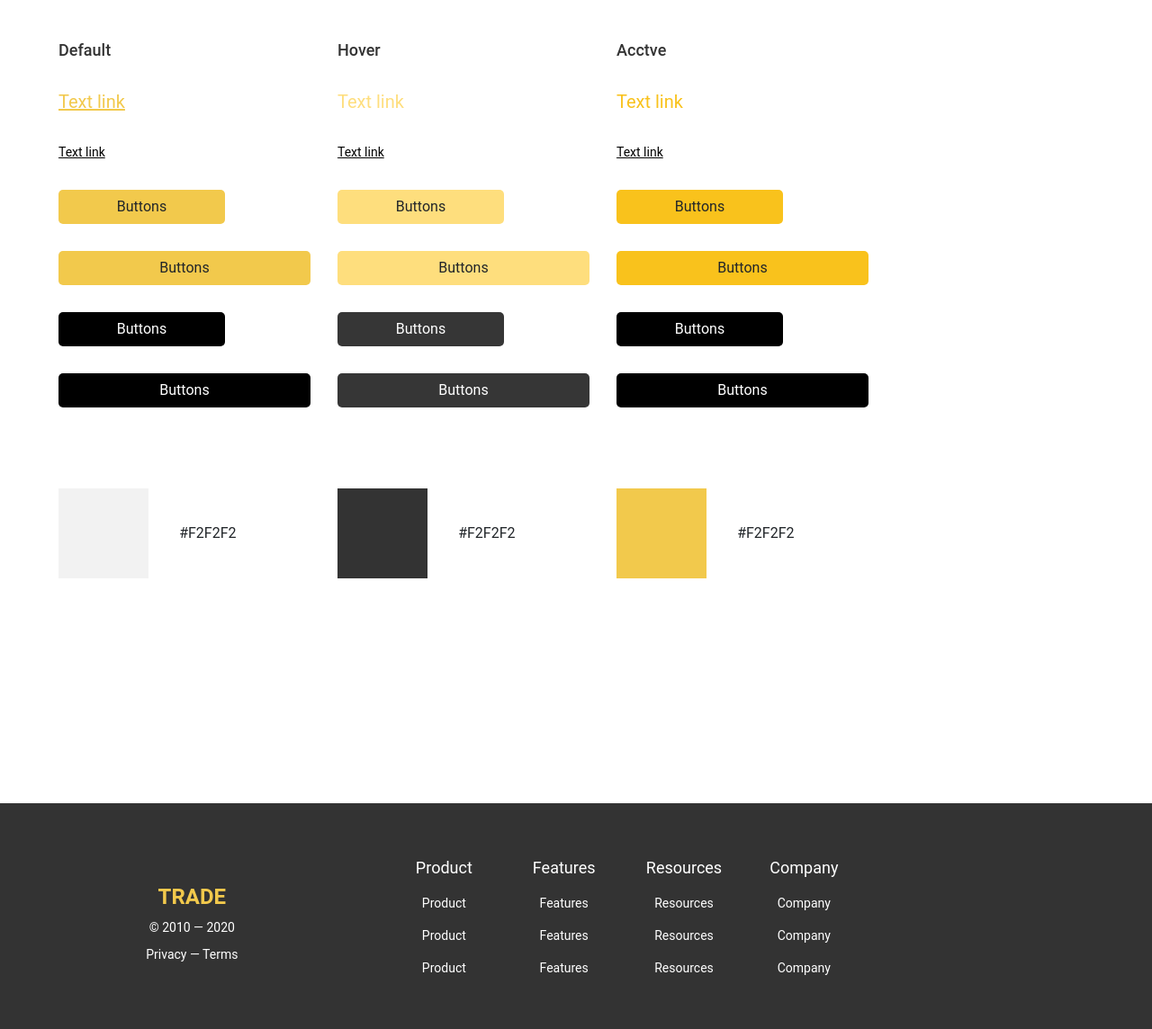
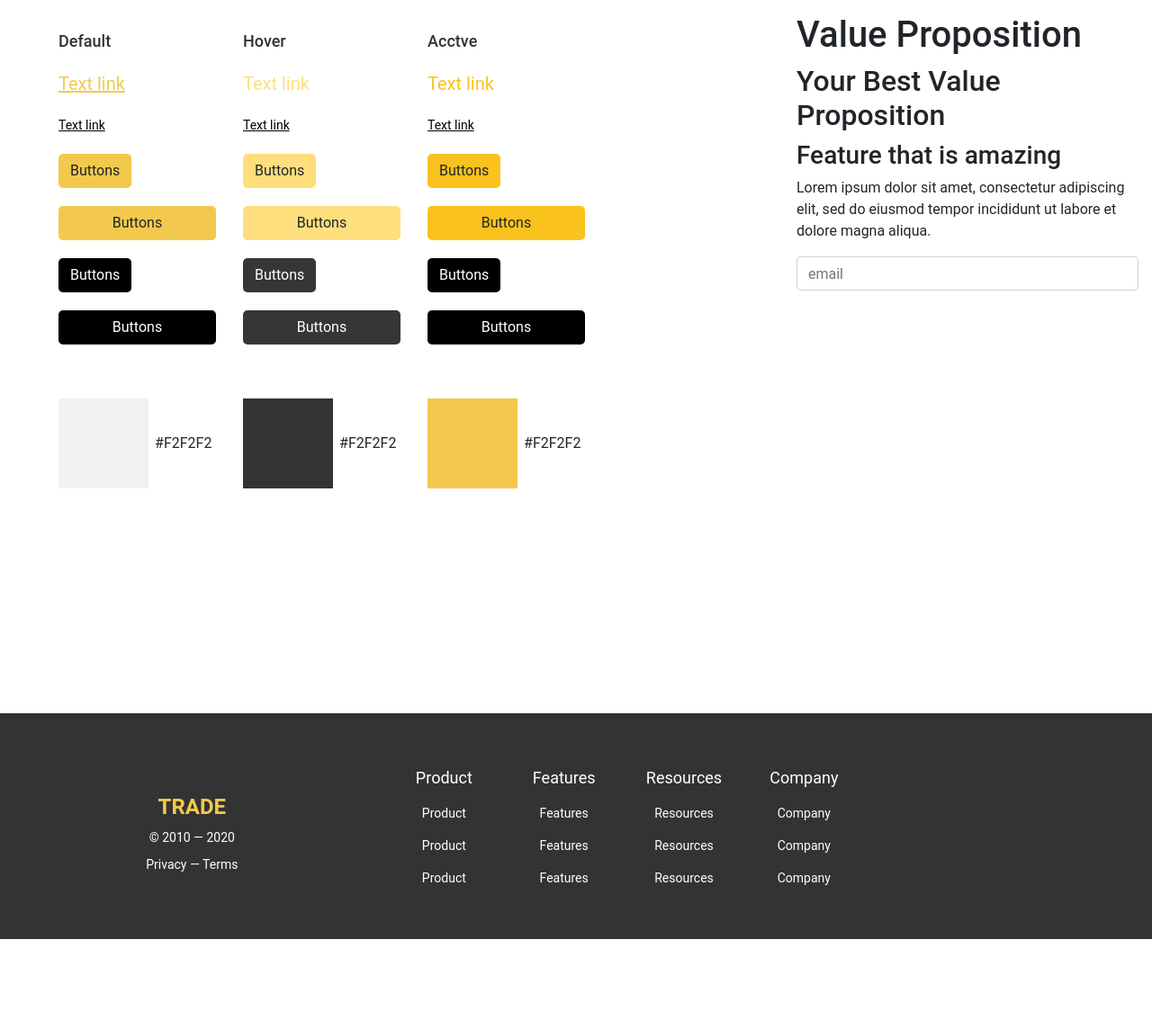
Before and after one commit to nakiamegit/dev.bx, a PHP site: page /UIstyle.php in a window 1280 px wide. Shown: the whole page at 90% size. After the commit the page ends 1044 px from the top, so only its background shows below. Run offline with PHP 8.4, Linux system fonts and the light colour scheme; some libraries are stand-ins or nearby versions.

Commit message:
Задание 7

```diff
--- a/Lesson_7/UIstyle.php
+++ b/Lesson_7/UIstyle.php
@@ -9,17 +9,14 @@
 <body>
 <div class="wrapper">
 
-
-
-
-
-
 	<main class="main-content">
-
 		<div class="UI_style">
 			<div class="container-fluid">
 				<div class="row">
-					<div class="col">
+					<div class="UI_column_style">
+
+					</div>
+					<div class="col-2 myPadding">
 						<div class="UI_style_name_d">
 							<span>Default</span>
 						</div>
@@ -43,17 +40,16 @@
 						</div>
 						<div class="UI_rect_d">
 							<div class="row">
-								<div class="col-2">
+								<div class="col-6">
 									<img src="./css/Rectangle-1.png" alt="">
 								</div>
-								<div class="col-10 text-center justify-content-center align-self-center">
+								<div class="col-6 text-center justify-content-center align-self-center">
 									<span >#F2F2F2</span>
 								</div>
 							</div>
 						</div>
 					</div>
-
-					<div class="col">
+					<div class="col-2 myPadding">
 						<div class="UI_style_name_h">
 							<span>Hover</span>
 						</div>
@@ -77,17 +73,16 @@
 						</div>
 						<div class="UI_rect_h">
 							<div class="row">
-								<div class="col-2">
+								<div class="col-6">
 									<img src="./css/Rectangle-2.png" alt="">
 								</div>
-								<div class="col-10 text-center justify-content-center align-self-center">
+								<div class="col-6 text-center justify-content-center align-self-center">
 									<span >#F2F2F2</span>
 								</div>
 							</div>
 						</div>
 					</div>
-
-					<div class="col">
+					<div class="col-2 myPadding">
 						<div class="UI_style_name_a">
 							<span>Acctve</span>
 						</div>
@@ -111,27 +106,36 @@
 						</div>
 						<div class="UI_rect_a">
 							<div class="row">
-								<div class="col-2">
+								<div class="col-6">
 									<img src="./css/Rectangle-3.png" alt="">
 								</div>
-								<div class="col-10 text-center justify-content-center align-self-center">
+								<div class="col-6 text-center justify-content-center align-self-center">
 									<span >#F2F2F2</span>
 								</div>
 							</div>
 						</div>
 					</div>
+					<div class="col-2"></div>
+					<div class="col-4">
+						<div class="UI_Left_Title">
+							<h1>Value Proposition</h1>
+							<h2>Your Best Value Proposition</h2>
+							<h3>Feature that is amazing</h3>
+							<p>Lorem ipsum dolor sit amet, consectetur adipiscing elit, sed do eiusmod tempor incididunt ut labore et dolore magna aliqua.</p>
+						</div>
+						<div class="UI_From">
+							<form>
+								<div class="form-group">
+									<input type="email" class="form-control" aria-describedby="emailHelp" placeholder="email">
+								</div>
 
-					<div class="col"></div>
-					<div class="col-2"></div>
+							</form>
+						</div>
+					</div>
 				</div>
-
 			</div>
 		</div>
-
 	</main>
-
-
-
 
 	<footer class="container-fluid text-center">
 		<div class="row">
@@ -177,8 +181,8 @@
 	</footer>
 </div> <!--end wrap-->
 
-<script src="https://code.jquery.com/jquery-3.2.1.slim.min.js" integrity="sha384-KJ3o2DKtIkvYIK3UENzmM7KCkRr/rE9/Qpg6aAZGJwFDMVNA/GpGFF93hXpG5KkN" crossorigin="anonymous"></script>
-<script src="https://cdnjs.cloudflare.com/ajax/libs/popper.js/1.12.9/umd/popper.min.js" integrity="sha384-ApNbgh9B+Y1QKtv3Rn7W3mgPxhU9K/ScQsAP7hUibX39j7fakFPskvXusvfa0b4Q" crossorigin="anonymous"></script>
+<script src="./lib/bootstrap-4.5.3/js/jquery-3.2.1.slim.min.js"></script>
+<script src="./lib/bootstrap-4.5.3/js/popper.min.js"></script>
 <script src="lib/bootstrap-4.5.3/js/bootstrap.min.js"></script>
 
 </body>
--- a/Lesson_7/css/style.css
+++ b/Lesson_7/css/style.css
@@ -293,11 +293,10 @@ footer {
 	font-style: normal;
 	padding-top: 15px;
 	padding-left: 50px;
-	padding-right: 50px;
 	padding-bottom: 250px;
 }
-.UI_style .col div{
-	padding-top: 30px;
+.myPadding div{
+	padding-top: 20px;
 }
 /*!**** UI-стили (1 столбец)***!*/
 .UI_color_text_link_d a{
@@ -317,24 +316,26 @@ footer {
 .UI_y_button_min_d button {
 	background: #F2C94C;
 	border-radius: 5px;
-	width: 185px;
+	max-width: 185px;
 }
 .UI_y_button_max_d button {
 	background: #F2C94C;
 	border-radius: 5px;
-	width: 280px;
+	max-width: 280px;
+	min-width: 100%;
 }
 .UI_b_button_min_d button {
 	background: #000000;
 	border-radius: 5px;
 	color: #fff;
-	width: 185px;
+	max-width: 185px;
 }
 .UI_b_button_max_d button {
 	background: #000000;
 	border-radius: 5px;
 	color: #fff;
-	width: 280px;
+	max-width: 280px;
+	min-width: 100%;
 }
 .UI_style_name_d span {
 	font-family: Roboto;
@@ -342,8 +343,6 @@ footer {
 	font-weight: 500;
 	font-size: 18px;
 	line-height: 21px;
-	align-items: center;
-	text-align: center;
 	color: #333333;
 }
 .UI_rect_d .col span {
@@ -368,24 +367,26 @@ footer {
 .UI_y_button_min_h button {
 	background: #FEDE7D;
 	border-radius: 5px;
-	width: 185px;
+	max-width: 185px;
 }
 .UI_y_button_max_h button {
 	background: #FEDE7D;
 	border-radius: 5px;
-	width: 280px;
+	max-width: 280px;
+	min-width: 100%;
 }
 .UI_b_button_min_h button {
 	background: #363636;
 	border-radius: 5px;
 	color: #fff;
-	width: 185px;
+	max-width: 185px;
 }
 .UI_b_button_max_h button {
 	background: #363636;
 	border-radius: 5px;
 	color: #fff;
-	width: 280px;
+	max-width: 280px;
+	min-width: 100%;
 }
 .UI_style_name_h span {
 	font-family: Roboto;
@@ -415,24 +416,26 @@ footer {
 .UI_y_button_min_a button {
 	background: #F9C21C;
 	border-radius: 5px;
-	width: 185px;
+	max-width: 185px;
 }
 .UI_y_button_max_a button {
 	background: #F9C21C;
 	border-radius: 5px;
-	width: 280px;
+	max-width: 280px;
+	min-width: 100%;
 }
 .UI_b_button_min_a button {
 	background: #000000;
 	border-radius: 5px;
 	color: #fff;
-	width: 185px;
+	max-width: 185px;
 }
 .UI_b_button_max_a button {
 	background: #000000;
 	border-radius: 5px;
 	color: #fff;
-	width: 280px;
+	max-width: 280px;
+	min-width: 100%;
 }
 .UI_style_name_a span {
 	font-family: Roboto;
```
